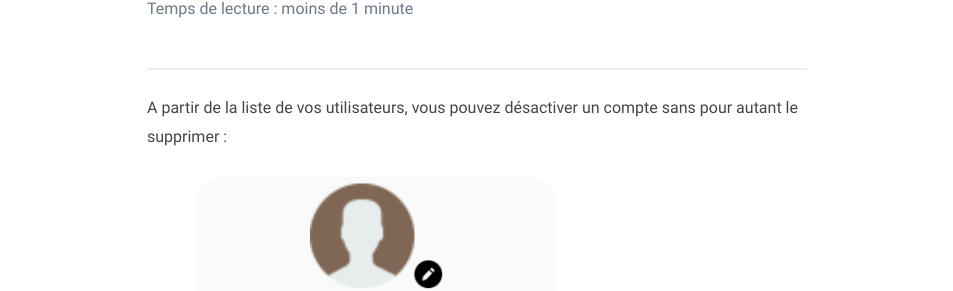
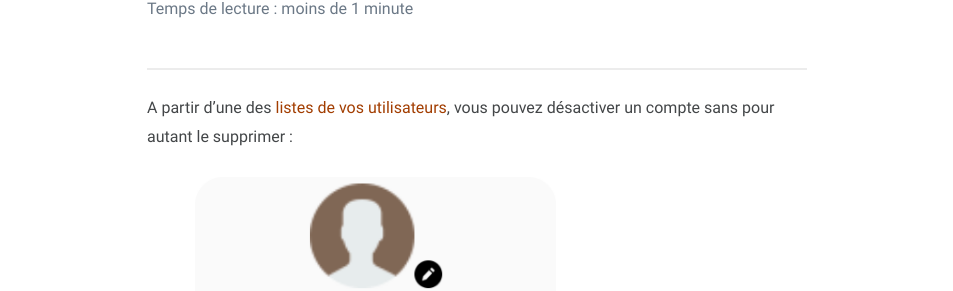
Before and after one commit to Sekooly/tuto, a Jekyll site: the page built from _posts/2026-10-01-desactiver-le-compte-d-un-utilisateur.md, in a window 1280 px wide. Shown: the part 304-595 px from the top of the page, without its empty margins (163-1116 px from the left). Built offline with Jekyll 4.4.1, drawn with Linux system fonts in a browser that asks for light colours.

Commit message:
reference listes

```diff
--- a/_posts/2026-10-01-desactiver-le-compte-d-un-utilisateur.md
+++ b/_posts/2026-10-01-desactiver-le-compte-d-un-utilisateur.md
@@ -5,7 +5,7 @@ date:   2026-10-01 14:36:10
 categories: ["Paramètres"]
 published: true
 ---
-A partir de la liste de vos utilisateurs, vous pouvez désactiver un compte sans pour autant le supprimer :
+A partir d'une des [listes de vos utilisateurs](/listes-des-utilisateurs), vous pouvez désactiver un compte sans pour autant le supprimer :
 ![Bouton pour désactiver l'utilisateur](/assets/img/action-desactiver-user.PNG)
 
 Ainsi, lorsque l'utilisateur tente de se connecter, une alerte s'affiche et il ne peut pas accéder à son compte :
```
